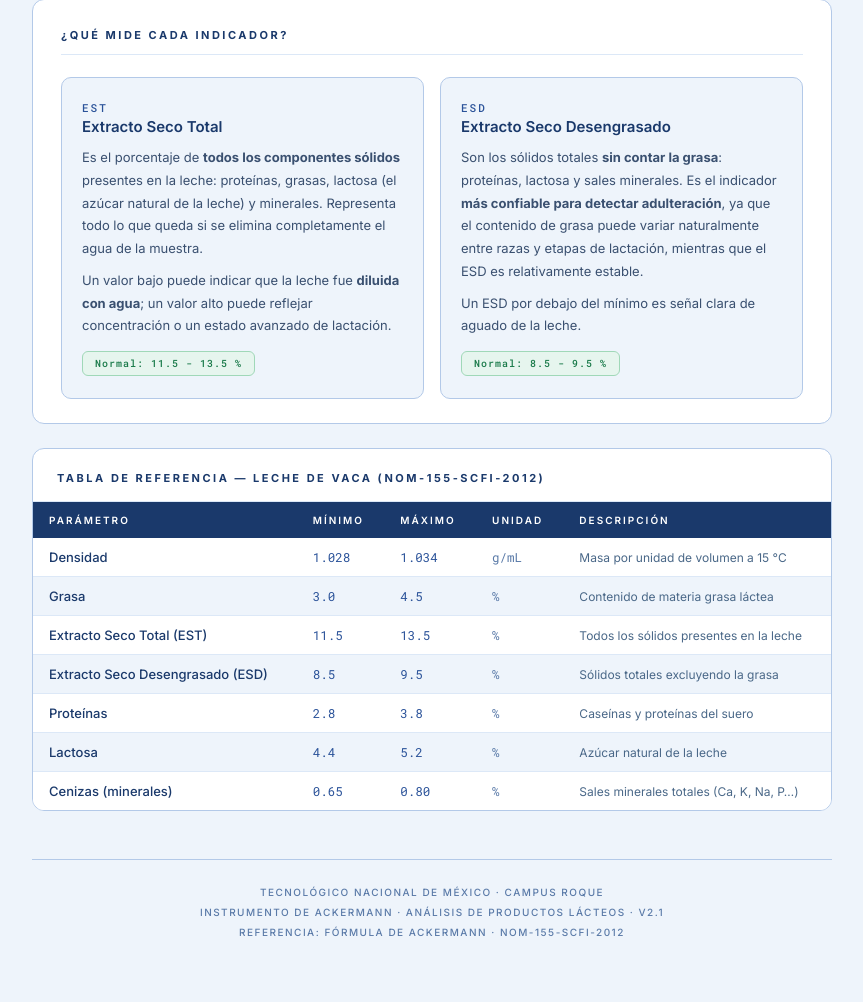
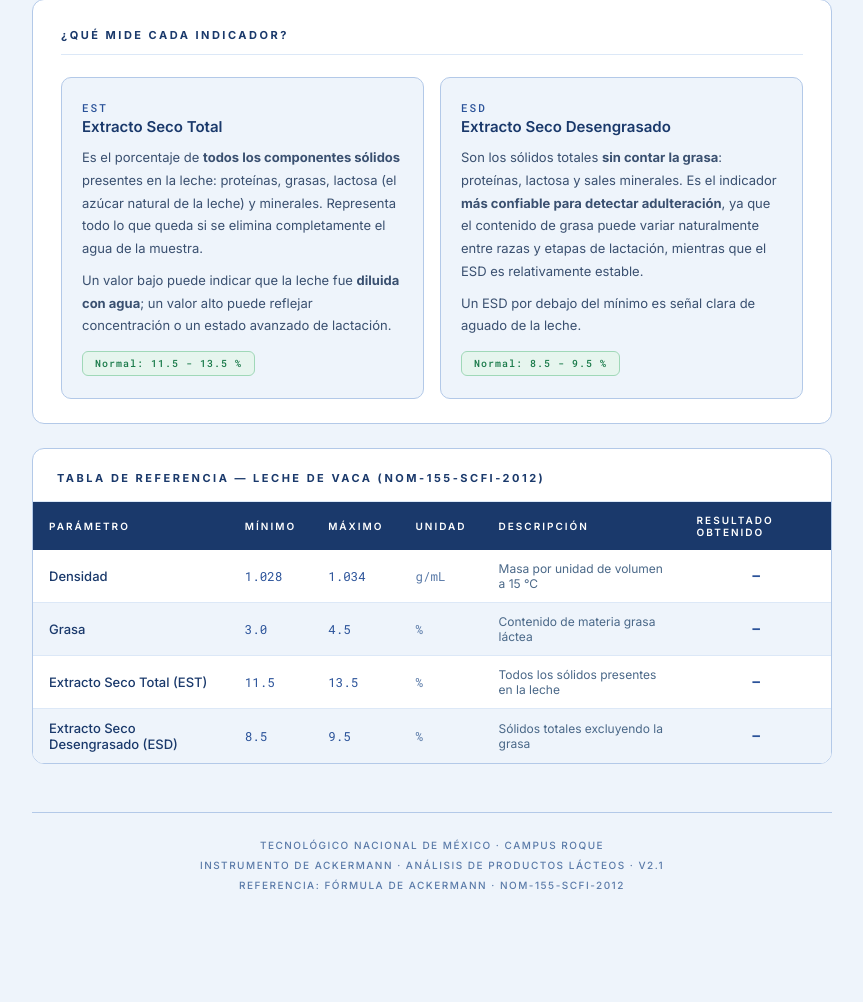
Before and after one commit to maicol1234553/lechetec, a PHP site: page /Html/ackermann.html in a window 1280 px wide. Shown: the part 1222-2224 px from the top of the page, without its empty margins (208-1071 px from the left). After the commit the page ends 2111 px from the top, so only its background shows below. Run offline with PHP 8.4, Linux system fonts and the light colour scheme.

Commit message:
caluladora corregida

```diff
--- a/Css/styles.css
+++ b/Css/styles.css
@@ -250,6 +250,14 @@
   td.num  { color: var(--blue-mid); }
   td.unit { color: var(--text-muted); }
   td.desc { font-family: 'Inter', sans-serif; font-size: 12px; color: #4a6888; }
+  td.tbl-result {
+    font-weight: 600; font-size: 13px; text-align: center;
+    transition: color .3s, background .3s;
+  }
+  td.tbl-result-ok   { color: var(--green); background: var(--green-bg); }
+  td.tbl-result-low  { color: var(--red);   background: var(--red-bg);   }
+  td.tbl-result-high { color: var(--amber); background: var(--amber-bg); }
+  td.tbl-result-na   { color: var(--text-muted); font-style: italic; font-size: 11px; text-align: center; }
 
   /* ── FOOTER ── */
   footer {
--- a/Html/ackermann.html
+++ b/Html/ackermann.html
@@ -221,7 +221,7 @@
         <thead>
           <tr>
             <th>Parámetro</th><th>Mínimo</th><th>Máximo</th>
-            <th>Unidad</th><th>Descripción</th>
+            <th>Unidad</th><th>Descripción</th><th>Resultado obtenido</th>
           </tr>
         </thead>
         <tbody>
@@ -230,43 +230,31 @@
             <td class="num">1.028</td><td class="num">1.034</td>
             <td class="unit">g/mL</td>
             <td class="desc">Masa por unidad de volumen a 15 °C</td>
+            <td class="num tbl-result" id="tbl-res-density">—</td>
           </tr>
           <tr>
             <td>Grasa</td>
             <td class="num">3.0</td><td class="num">4.5</td>
             <td class="unit">%</td>
             <td class="desc">Contenido de materia grasa láctea</td>
+            <td class="num tbl-result" id="tbl-res-fat">—</td>
           </tr>
           <tr>
             <td>Extracto Seco Total (EST)</td>
             <td class="num">11.5</td><td class="num">13.5</td>
             <td class="unit">%</td>
             <td class="desc">Todos los sólidos presentes en la leche</td>
+            <td class="num tbl-result" id="tbl-res-est">—</td>
           </tr>
           <tr>
             <td>Extracto Seco Desengrasado (ESD)</td>
             <td class="num">8.5</td><td class="num">9.5</td>
             <td class="unit">%</td>
             <td class="desc">Sólidos totales excluyendo la grasa</td>
+            <td class="num tbl-result" id="tbl-res-esd">—</td>
           </tr>
-          <tr>
-            <td>Proteínas</td>
-            <td class="num">2.8</td><td class="num">3.8</td>
-            <td class="unit">%</td>
-            <td class="desc">Caseínas y proteínas del suero</td>
-          </tr>
-          <tr>
-            <td>Lactosa</td>
-            <td class="num">4.4</td><td class="num">5.2</td>
-            <td class="unit">%</td>
-            <td class="desc">Azúcar natural de la leche</td>
-          </tr>
-          <tr>
-            <td>Cenizas (minerales)</td>
-            <td class="num">0.65</td><td class="num">0.80</td>
-            <td class="unit">%</td>
-            <td class="desc">Sales minerales totales (Ca, K, Na, P…)</td>
-          </tr>
+
+
         </tbody>
       </table>
     </div>
```
Also changed, not shown: Php/scripts.js (+27 -0 lines).
